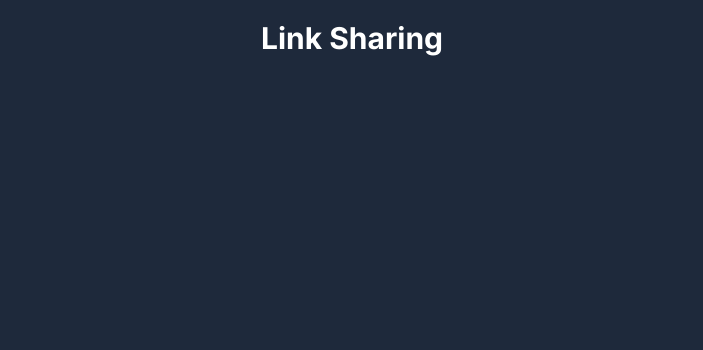
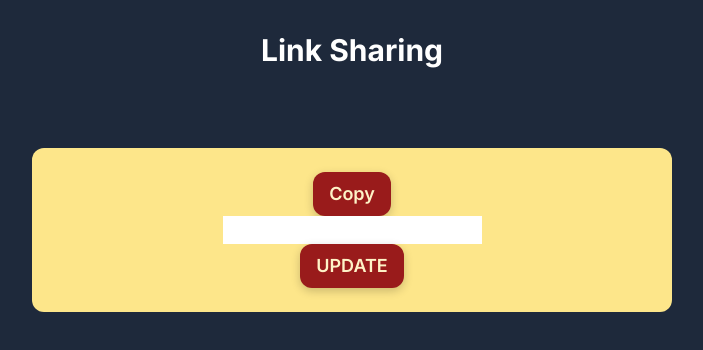
Before and after one commit to brandonmcconathy/link-sharing, a Next.js app: page / in a window 1280 px wide. Shown: the top 350 px of the page, without its empty margins (288-991 px from the left). Built offline with nearby package versions, Linux system fonts and the light colour scheme.

Commit message:
Added main content

```diff
--- a/src/app/page.tsx
+++ b/src/app/page.tsx
@@ -1,9 +1,18 @@
-
+import Link from "next/link";
 
 export default function Home() {
+
+  let link = ''
+
   return (
       <main className="flex flex-col justify-center items-center">
-        <h1 className="mt-5 mb-10 text-3xl font-bold">Link Sharing</h1>
+        <h1 className="mt-8 mb-20 text-3xl font-bold">Link Sharing</h1>
+        <div className="bg-amber-200 flex flex-col justify-center items-center text-black text-lg font-semibold py-6 px-5 rounded-xl w-1/2">
+          <Link href={link} target="_blank"></Link>
+          <button className="bg-red-800 px-4 py-2 rounded-xl font-semibold text-amber-100 box-pop hover:bg-red-900 hover:text-amber-50 transition duration-300">Copy</button>
+          <input></input>
+          <button className="bg-red-800 px-4 py-2 rounded-xl font-semibold text-amber-100 box-pop hover:bg-red-900 hover:text-amber-50 transition duration-300">UPDATE</button>
+        </div>
       </main>
   );
 }
```
